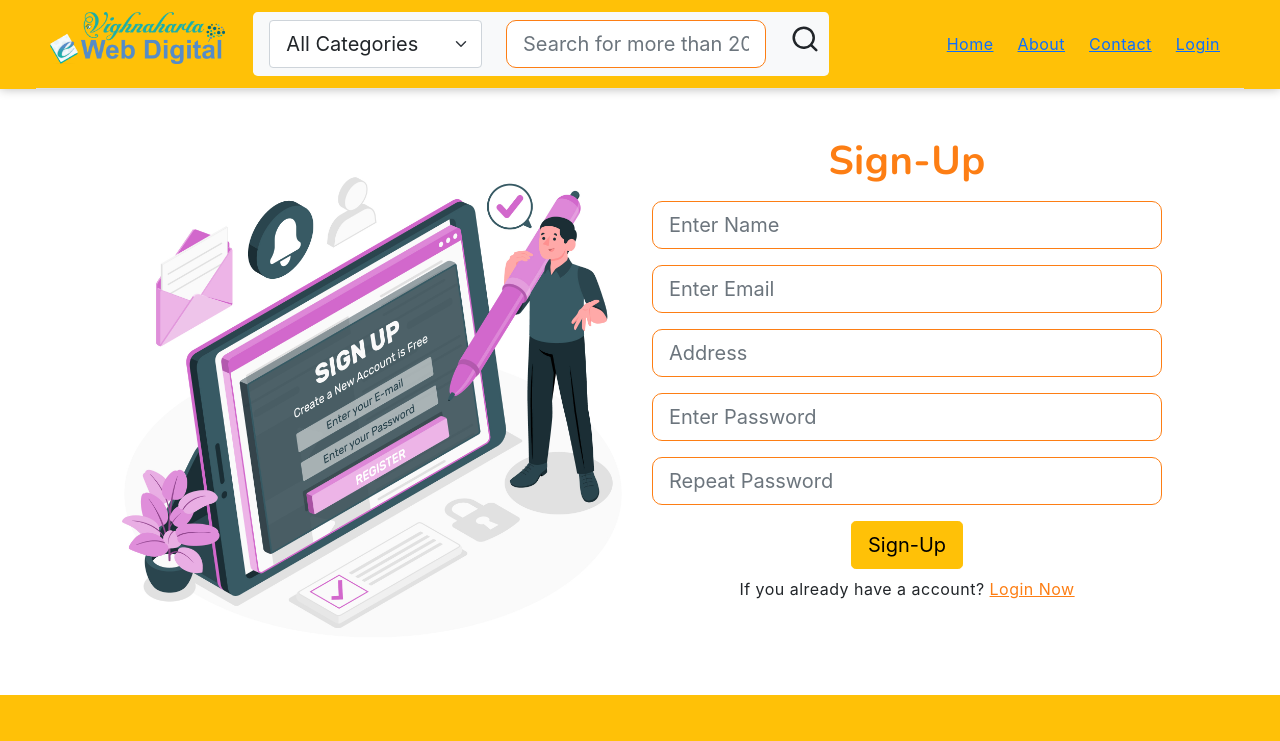
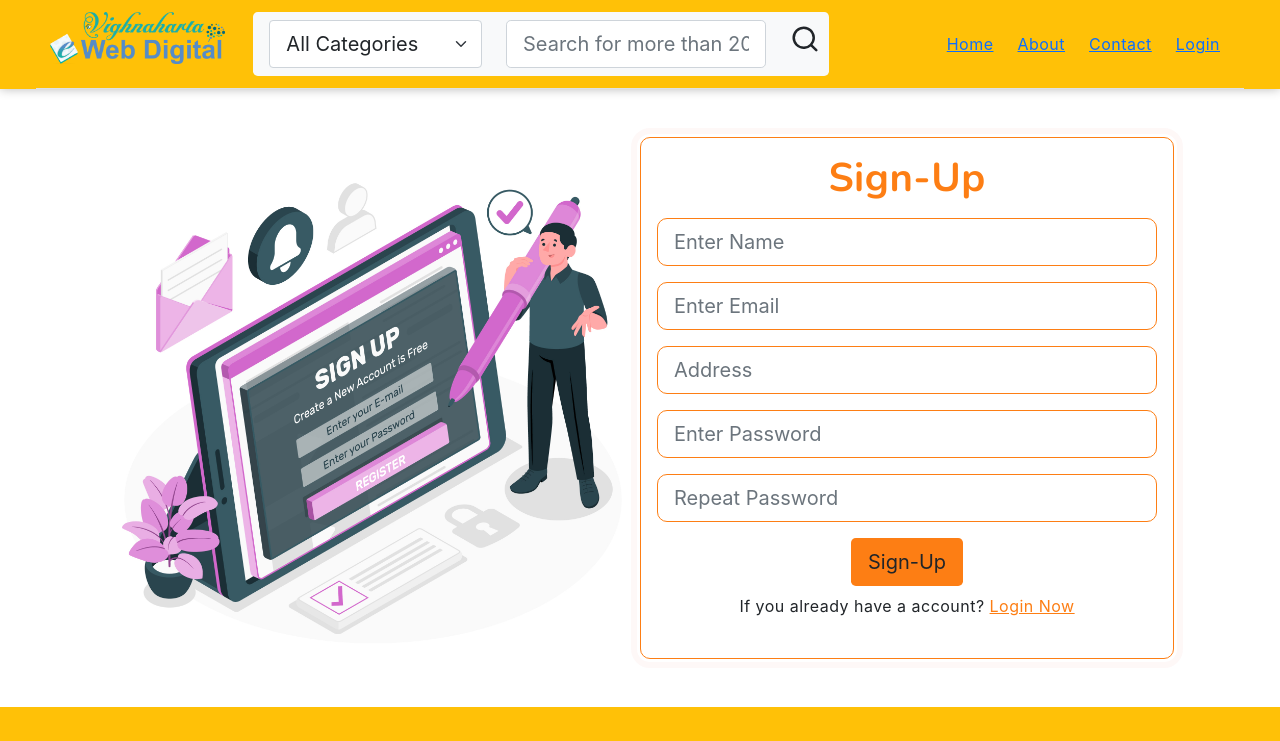
Before and after one commit to RajRBanswal/jd_clone_project, a React (Create React App) app: page /signup in a window 1280 px wide. Shown: the top 741 px of the page. Built offline with nearby package versions, Linux system fonts and the light colour scheme.

Commit message:
add changes i signup form

```diff
--- a/src/App.css
+++ b/src/App.css
@@ -190,8 +190,53 @@
   background-color: color-mix(in srgb, var(--accent-color), var(--contrast-color) 20%);
 }
 
-/* Full-width input fields */
-input[type=text], input[type=password] {
+/* Sign-Up form CSS Start from Here */
+.sign-up-form .container input {
+  border-radius: 10px;
+  border: 1px ridge  #fd7e14;
+}
+
+.sign-up-form .container input:hover{
+  border: 3px inset #fd7e14;
+  background-color: #f1c293;
+}
+
+.sign-up-form .container .orange-border{
   border: 1px solid #fd7e14;
   border-radius: 10px;
 }
+
+.sign-up-form .container .orange-border {
+  outline-width: 1px;
+  outline-offset: 0;
+  outline-color: rgba(236, 156, 6, 0.75);
+  outline-style: solid;
+  animation: animateOutline 4s ease infinite;
+}
+@keyframes animateOutline {
+  0% {
+    outline-width: 1px;
+    outline-offset: 0;
+    outline-color: rgba(228, 105, 4, 0);
+  }
+
+  10% {
+    outline-color: rgba(223, 56, 5, 0.75);
+  }
+
+  /* The animation finishes at 50% */
+  50% {
+    outline-width: 7px;
+    outline-offset: 4px;
+    outline-color: rgba(233, 110, 9, 0);
+  }
+
+  100% {
+    outline-width: 7px;
+    outline-offset: 4px;
+    outline-color: rgba(102, 102, 102, 0);
+  }
+}
+
+
+/* Sign-Up form CSS End */
--- a/src/components/website/Signup.js
+++ b/src/components/website/Signup.js
@@ -3,12 +3,13 @@ import { Link } from 'react-router-dom'
 
 const Signup = () => {
     return (
+        <div className='sign-up-form'>
         <div className='container py-5'>
             <div className='row'>
                 <div className='col-lg-6 col-12 m-auto'>
                     <img src='./assets/images/6333213.jpg' style={{ width: "100%" }} />
                 </div>
-                <div className='col-lg-6 col-12 text-center m-auto mt-lg-0 mt-5'>
+                <div className='col-lg-6 col-12 text-center m-auto mt-lg-0 mt-5 p-3 orange-border'>
                     <h1 style={{ color: "#fd7e14" }}>Sign-Up</h1>
 
                     <input type="text" placeholder="Enter Name" name="name" className='form-control form-control-lg mt-3' required />
@@ -17,12 +18,13 @@ const Signup = () => {
                     <input type="password" placeholder="Enter Password" name="password" required className='form-control form-control-lg mt-3' />
                     <input type="password" placeholder="Repeat Password" name="repeat password" className='form-control form-control-lg mt-3' required />
 
-                    <button className='btn btn-warning btn-lg mt-3'>Sign-Up</button>
+                    <button className='btn btn-lg mt-3' style={{background:"#fd7e14"}}>Sign-Up</button>
 
                     <p className='py-2'> If you already have a account? <Link to='/login' style={{ color: "#fd7e14" }}>Login Now</Link></p>
                 </div>
             </div>
         </div>
+        </div>
     )
 }
 
```
